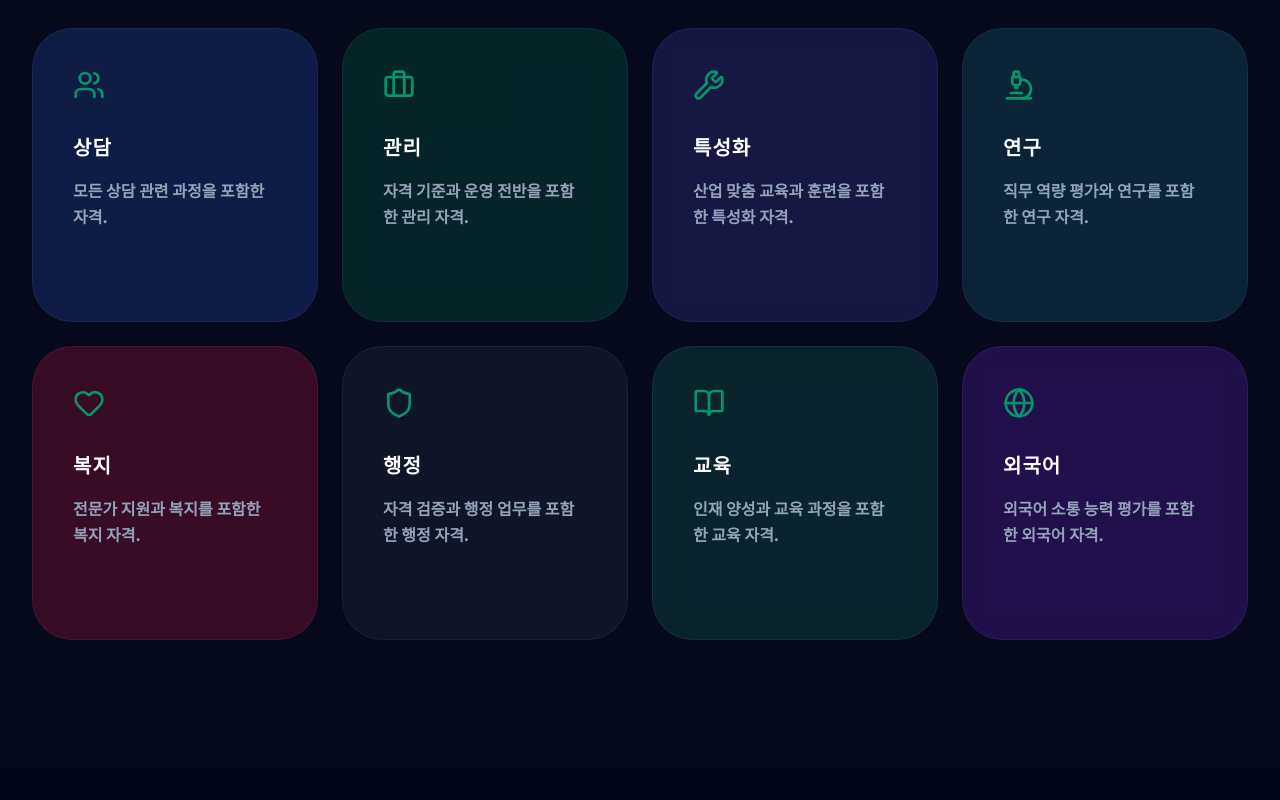
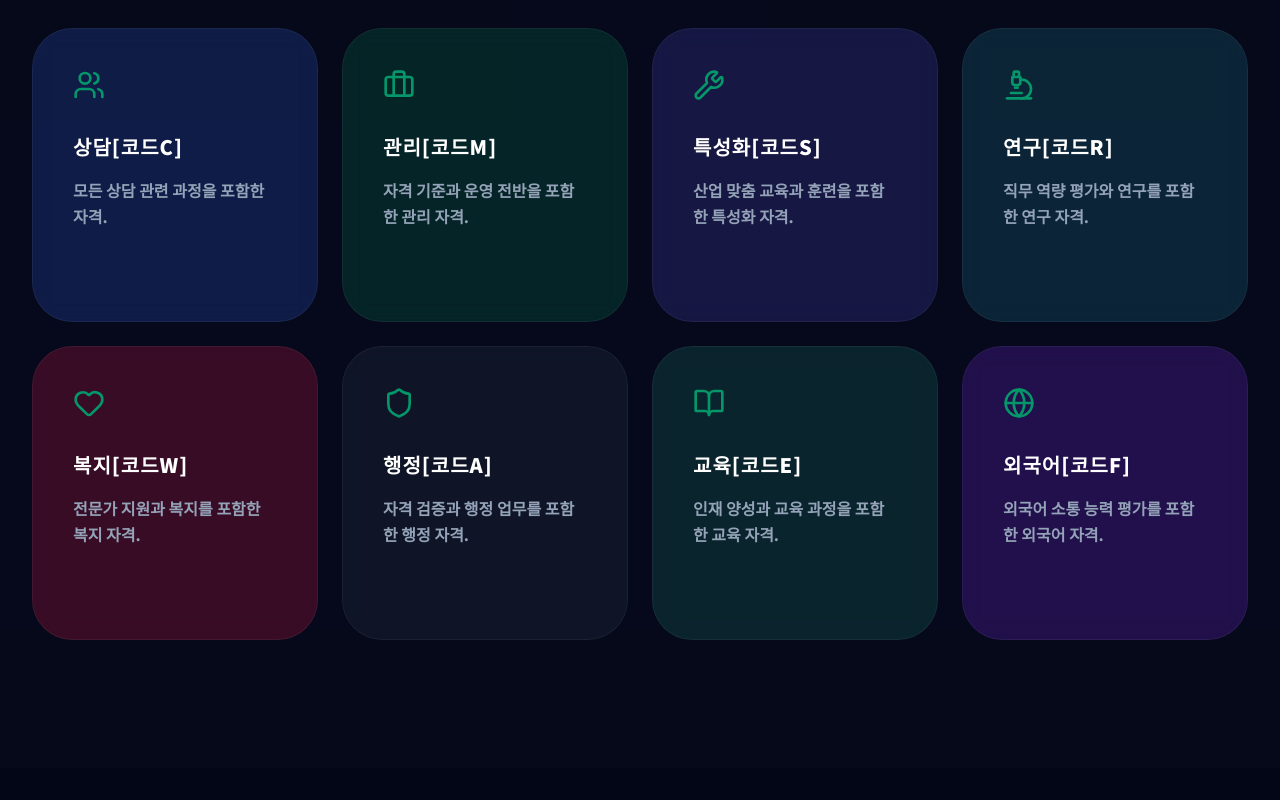
Before and after one commit to PeterKimCode/ICQA_GTCC_26, a React (Vite) app: page /#/ in a window 1280 px wide. Shown: the part 2420-3220 px from the top of the page. Built offline with nearby package versions, Linux system fonts and the light colour scheme; no server answers.

Commit message:
Update Landing.tsx

```diff
--- a/pages/Landing.tsx
+++ b/pages/Landing.tsx
@@ -80,14 +80,14 @@ export const Landing: React.FC = () => {
     };
 
     const services = [
-        { title: '상담', icon: <Users className="w-8 h-8" />, desc: '모든 상담 관련 과정을 포함한 자격.', bg: isDarkMode ? 'bg-blue-900/40' : 'bg-blue-50' },
-        { title: '관리', icon: <Briefcase className="w-8 h-8" />, desc: '자격 기준과 운영 전반을 포함한 관리 자격.', bg: isDarkMode ? 'bg-emerald-900/40' : 'bg-emerald-50' },
-        { title: '특성화', icon: <Wrench className="w-8 h-8" />, desc: '산업 맞춤 교육과 훈련을 포함한 특성화 자격.', bg: isDarkMode ? 'bg-indigo-900/40' : 'bg-indigo-50' },
-        { title: '연구', icon: <Microscope className="w-8 h-8" />, desc: '직무 역량 평가와 연구를 포함한 연구 자격.', bg: isDarkMode ? 'bg-cyan-900/40' : 'bg-cyan-50' },
-        { title: '복지', icon: <Heart className="w-8 h-8" />, desc: '전문가 지원과 복지를 포함한 복지 자격.', bg: isDarkMode ? 'bg-rose-900/40' : 'bg-rose-50' },
-        { title: '행정', icon: <Shield className="w-8 h-8" />, desc: '자격 검증과 행정 업무를 포함한 행정 자격.', bg: isDarkMode ? 'bg-slate-800/40' : 'bg-slate-50' },
-        { title: '교육', icon: <BookOpen className="w-8 h-8" />, desc: '인재 양성과 교육 과정을 포함한 교육 자격.', bg: isDarkMode ? 'bg-teal-900/40' : 'bg-teal-50' },
-        { title: '외국어', icon: <Globe className="w-8 h-8" />, desc: '외국어 소통 능력 평가를 포함한 외국어 자격.', bg: isDarkMode ? 'bg-violet-900/40' : 'bg-violet-50' },
+        { title: '상담[코드C]', icon: <Users className="w-8 h-8" />, desc: '모든 상담 관련 과정을 포함한 자격.', bg: isDarkMode ? 'bg-blue-900/40' : 'bg-blue-50' },
+        { title: '관리[코드M]', icon: <Briefcase className="w-8 h-8" />, desc: '자격 기준과 운영 전반을 포함한 관리 자격.', bg: isDarkMode ? 'bg-emerald-900/40' : 'bg-emerald-50' },
+        { title: '특성화[코드S]', icon: <Wrench className="w-8 h-8" />, desc: '산업 맞춤 교육과 훈련을 포함한 특성화 자격.', bg: isDarkMode ? 'bg-indigo-900/40' : 'bg-indigo-50' },
+        { title: '연구[코드R]', icon: <Microscope className="w-8 h-8" />, desc: '직무 역량 평가와 연구를 포함한 연구 자격.', bg: isDarkMode ? 'bg-cyan-900/40' : 'bg-cyan-50' },
+        { title: '복지[코드W]', icon: <Heart className="w-8 h-8" />, desc: '전문가 지원과 복지를 포함한 복지 자격.', bg: isDarkMode ? 'bg-rose-900/40' : 'bg-rose-50' },
+        { title: '행정[코드A]', icon: <Shield className="w-8 h-8" />, desc: '자격 검증과 행정 업무를 포함한 행정 자격.', bg: isDarkMode ? 'bg-slate-800/40' : 'bg-slate-50' },
+        { title: '교육[코드E]', icon: <BookOpen className="w-8 h-8" />, desc: '인재 양성과 교육 과정을 포함한 교육 자격.', bg: isDarkMode ? 'bg-teal-900/40' : 'bg-teal-50' },
+        { title: '외국어[코드F]', icon: <Globe className="w-8 h-8" />, desc: '외국어 소통 능력 평가를 포함한 외국어 자격.', bg: isDarkMode ? 'bg-violet-900/40' : 'bg-violet-50' },
     ];
 
     const themeClasses = isDarkMode
@@ -387,7 +387,7 @@ export const Landing: React.FC = () => {
                         <div className="col-span-1 lg:col-span-2 space-y-8">
                             <div className="flex items-center gap-3">
                                 <img src="/logo.png" alt="KCQA Logo" className="w-12 h-12 object-contain" />
-                                <span className={`text-3xl font-black font-display tracking-tighter ${isDarkMode ? 'text-white' : 'text-slate-950'}`}>KCQA</span>
+                                <span className={`text-3xl font-black font-display tracking-tighter ${isDarkMode ? 'text-white' : 'text-slate-950'}`}>KCQA부설 Korea Private Qualification Management Information Service</span>
                             </div>
                             <p className={`text-lg max-w-sm leading-relaxed font-bold ${isDarkMode ? 'text-slate-500' : 'text-slate-400'}`}>
                                 혁신적인 민간자격 관리를 통해 여러분의 소중한 민간자격을 관리 보호 합니다.
```
